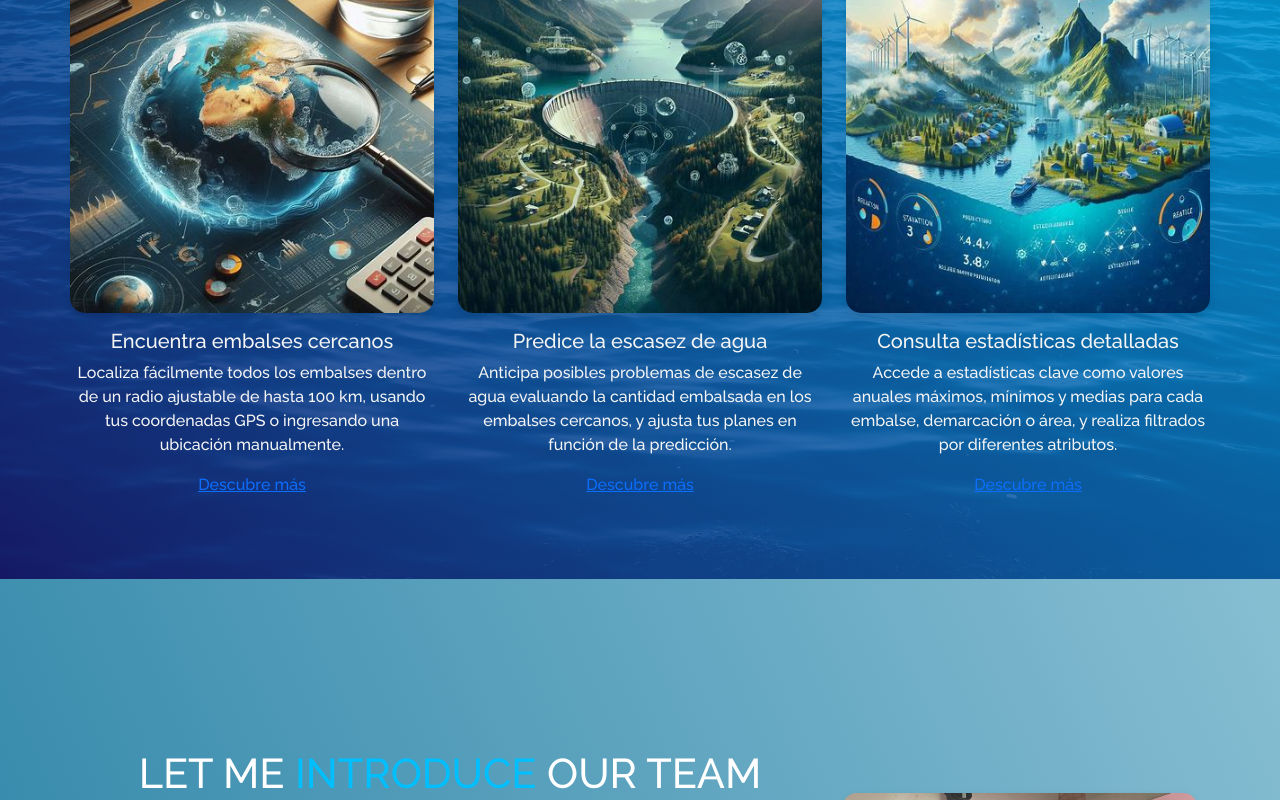
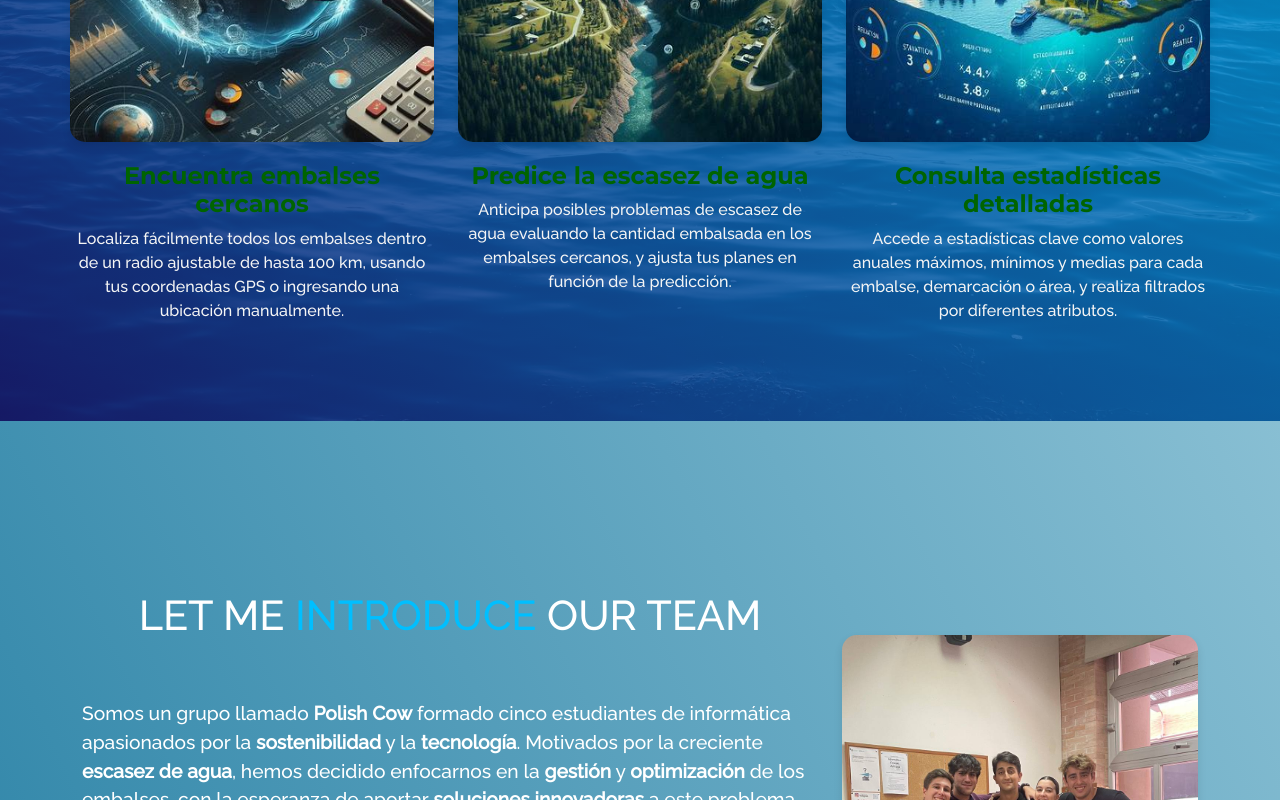
Before and after one commit to rorro6787/OCI-Powered-AI-Dam-Monitoring-App, a React (Create React App) app in the folder frontend/: page / in a window 1280 px wide. Shown: the part 1220-2020 px from the top of the page. Built offline with nearby package versions, Linux system fonts and the light colour scheme.

Commit message:
Home y arreglos

```diff
--- a/frontend/src/components/Home/Home3.js
+++ b/frontend/src/components/Home/Home3.js
@@ -3,9 +3,7 @@
 import i1 from "../../Assets/Home/embalse1.jpeg";
 import i2 from  "../../Assets/Home/ai2.jpeg";
 import i3 from  "../../Assets/Home/estadisticas.jpeg";
-import Type from "./Type";
 import { Link } from "react-router-dom";
-
 function Home3() {
   return (
     <section>
@@ -23,15 +21,10 @@
             alt="Imagen 1"
             className="img-fluid"
           />
-                    <h5 className="mt-3">Encuentra embalses cercanos</h5>
+          <h4 className="titulo">Encuentra embalses cercanos</h4>
           <p>Localiza fácilmente todos los embalses dentro de un radio ajustable de hasta 100 km,
             usando tus coordenadas GPS o ingresando una ubicación manualmente.
           </p>
-                    <Link to="/embalses">
-                        <span style={{ cursor: "pointer", textDecoration: "underline"}}>
-                        Descubre más
-                        </span>
-                    </Link>
                     </Col>
 
                     {/* Segunda Columna */}
@@ -41,13 +34,10 @@
                         alt="Imagen 2"
                         className="img-fluid"
                     />
-                    <h5 className="mt-3">Predice la escasez de agua</h5>
+                    <h5 className="titulo">Predice la escasez de agua</h5>
                     <p>Anticipa posibles problemas de escasez de agua evaluando la cantidad embalsada en los embalses cercanos,
                        y ajusta tus planes en función de la predicción.
                     </p>
-                    <a href="https://enlace-2.com" target="_blank" rel="noopener noreferrer">
-                        Descubre más
-                    </a>
                     </Col>
 
                     {/* Tercera Columna */}
@@ -57,13 +47,10 @@
                         alt="Imagen 3"
                         className="img-fluid"
                     />
-                    <h5 className="mt-3">Consulta estadísticas detalladas</h5>
+                    <h5 className="titulo">Consulta estadísticas detalladas</h5>
                     <p>Accede a estadísticas clave como valores anuales máximos, mínimos y medias para cada embalse, demarcación o área,
                        y realiza filtrados por diferentes atributos.
                     </p>
-                    <a href="https://enlace-3.com" target="_blank" rel="noopener noreferrer">
-                        Descubre más
-                    </a>
                     </Col>
                 </Row>
             </Container>
--- a/frontend/src/style.css
+++ b/frontend/src/style.css
@@ -1,3 +1,4 @@
+@import url('https://fonts.googleapis.com/css2?family=Montserrat:wght@700&display=swap');
 html {
 /*   --section-background-color: linear-gradient(
     to bottom left,
@@ -297,6 +298,9 @@
     transform: rotate(0deg);
   }
 }
+
+
+
 #tsparticles {
   position: fixed !important;
   background-repeat: no-repeat !important;
@@ -309,7 +313,7 @@
 
 .home-header {
   padding-top: 80px !important;
-  font-size: 2rem;
+  font-size: 1.5rem;
   color: #00BFFF;
   text-shadow: 2px 2px 4px rgba(0, 0, 0, 0.2);
   margin-bottom: 20px;
@@ -353,6 +357,16 @@
   text-align: center;
   position: relative;
   z-index: -1;
+}
+
+.titulo {
+  font-family: 'Montserrat', sans-serif; /* Fuente bonita */
+  font-size: 1.5rem; /* Fuente grande */
+  color: #006400; /* Verde oscuro */
+  position: relative;
+  z-index: 9000 !important; /* Por encima de todas las capas */
+  text-align: center; /* Centrar el texto */
+  margin-top: 20px; /* Espacio superior */
 }
 
 .heading {
```
Lines whose indentation alone changed are shown as unchanged.
